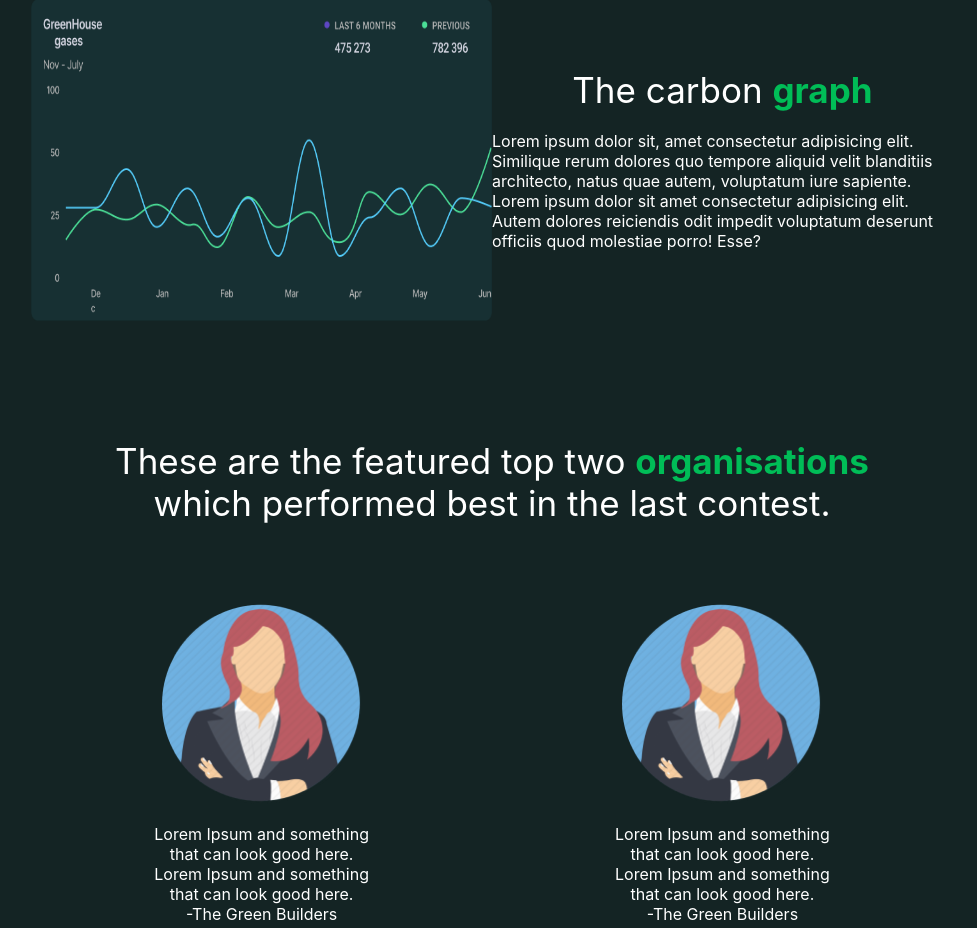
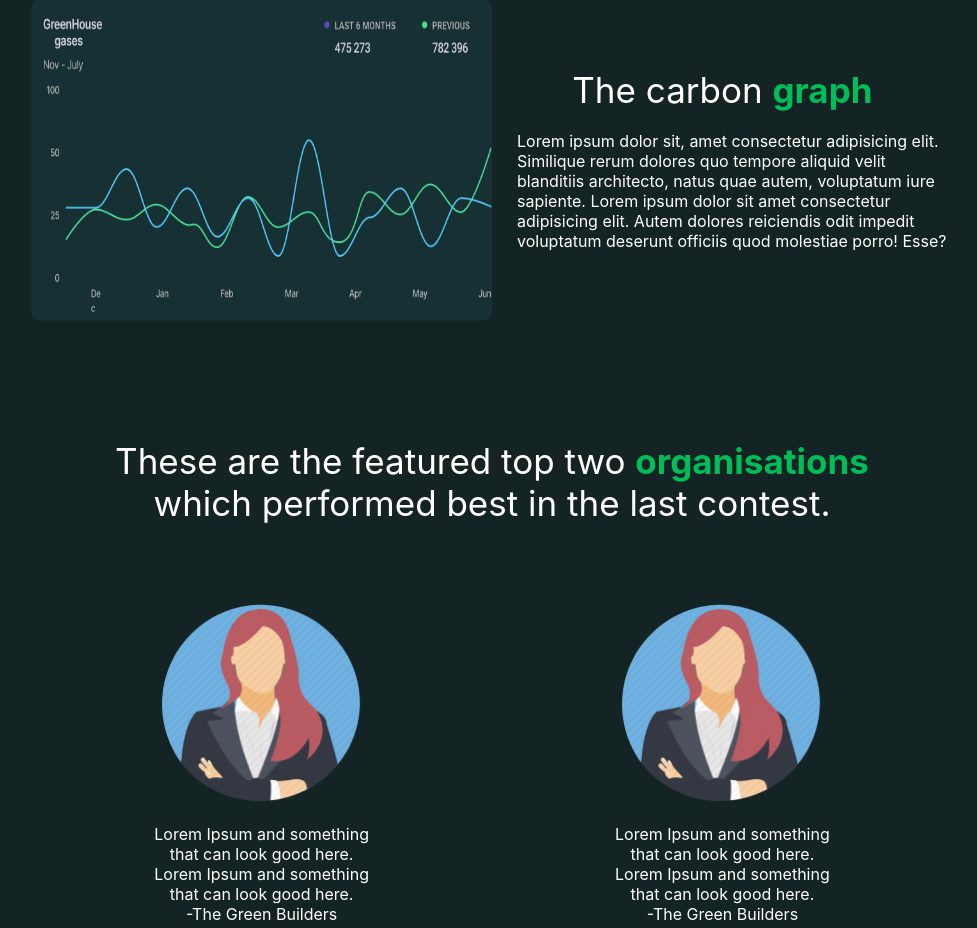
Before and after one commit to gdscnitp/Carbonops, a Next.js app: page / in a window 1280 px wide. Shown: the part 1340-2268 px from the top of the page, without its empty margins (148-1125 px from the left). Built offline with nearby package versions, Linux system fonts and the light colour scheme.

Commit message:
Change in Look
Change in Look for Graph Section as it was looking quite crowdy

```diff
--- a/src/components/homePage/HomePage.module.css
+++ b/src/components/homePage/HomePage.module.css
@@ -127,6 +127,10 @@
 
 .graphPart .container .gridItemRight .graphHeading strong {
   color: #00bd57;
+}
+
+.graphPart .container .gridItemRight .graphDescription {
+  margin-left: 25px;
 }
 
 /* CSS FOR THE TOP 2 ORGANISATIONS PART */
```
